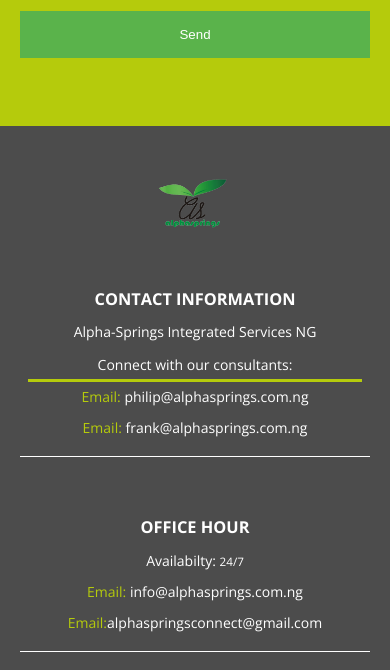
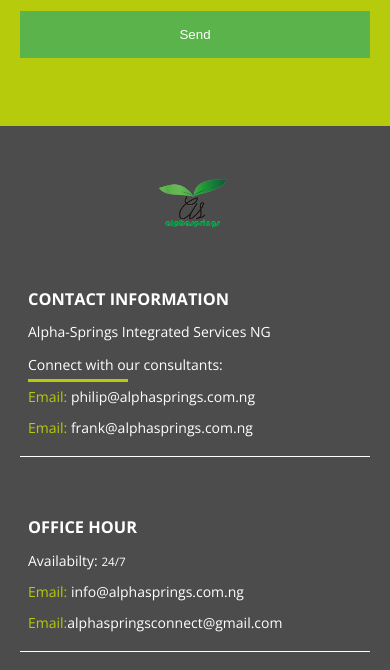
Before and after one commit to Dike-Code/Apha-Springs-Tmp, a plain HTML site: page index.html in a window 390 px wide. Shown: the part 7280-7950 px from the top of the page. Drawn offline with nearby package versions, Linux system fonts and the light colour scheme; a web font is replaced by a local one.

Commit message:
Update query.css

```diff
--- a/css/query.css
+++ b/css/query.css
@@ -254,7 +254,7 @@
    }
 
    .foot {
-      text-align: center;
+      /* text-align: center; */
    }
 
    .footLogo {
@@ -267,10 +267,10 @@
       border-bottom: 1px solid #fff;
    }
 
-   .foot .connect::before {
+   /* .foot .connect::before {
       width: 100%;
       left: 0;
-   }
+   } */
 
    .loader .load::before {
       width: 60px;
```
